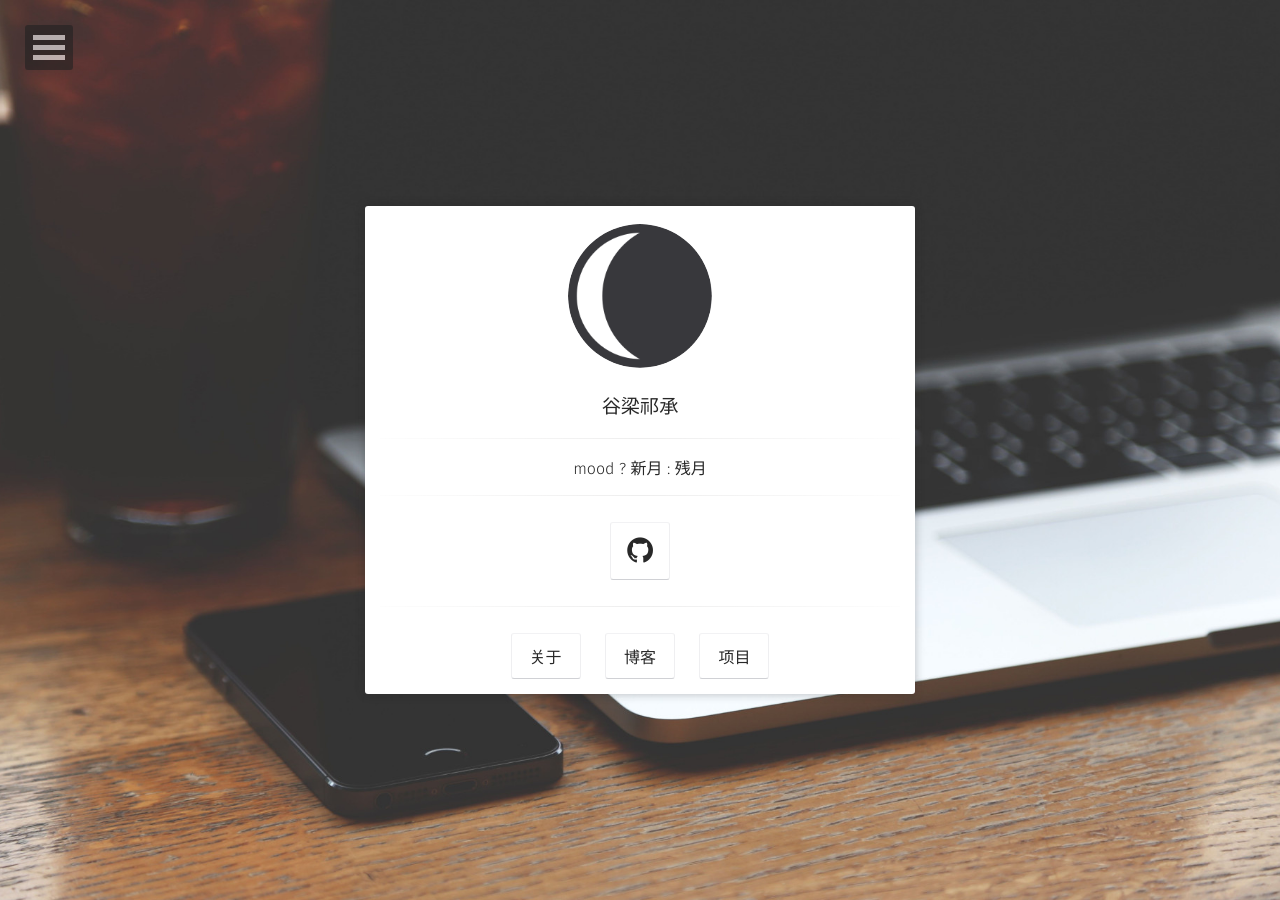
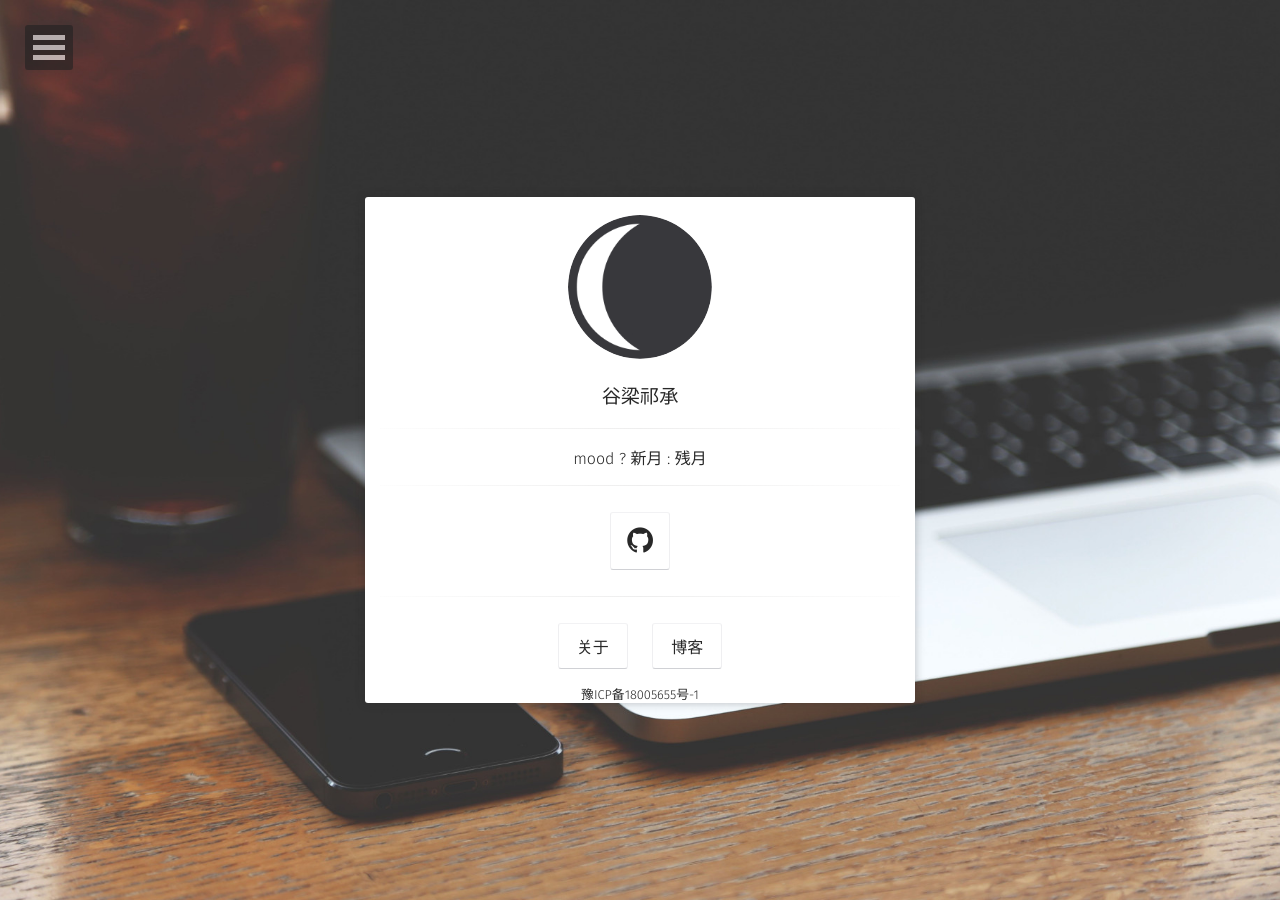
Before and after one commit to xinbaojian/xinbaojian.github.io, a Jekyll site: the page built from index.html, in a window 1280 px wide. Built offline with Jekyll 4.4.1, drawn with Linux system fonts in a browser that asks for light colours; some web fonts are replaced; comment, search, counter and statistics services are not loaded.

Commit message:
添加备案号

```diff
--- a/_layouts/home.html
+++ b/_layouts/home.html
@@ -38,10 +38,11 @@ layout: compress
                          <a class="btn zoombtn" href="{{ site.url }}/posts">
                          博客
                          </a>
-                         <a class="btn zoombtn" href="{{ site.url }}/projects">
+                         <!-- <a class="btn zoombtn" href="{{ site.url }}/projects">
                          项目
-                         </a>
+                         </a> -->
                  </h3>
+                 <a style="font-size:0.8rem;font-weight:100; text-decoration: none;" href="http://www.miitbeian.gov.cn" target="_blank">豫ICP备18005655号-1</a>
             </div>
         </div>
     </header>
```
